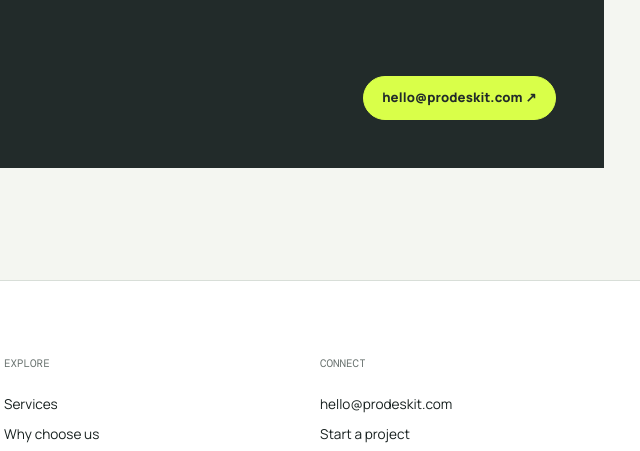
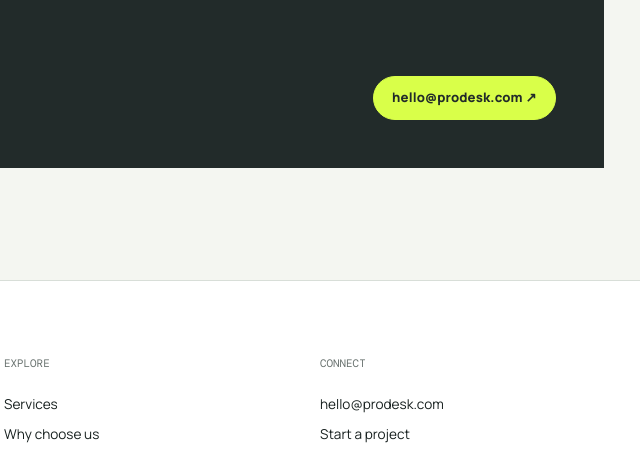
Before and after one commit to nandinikhewale/Prodesk-IT, a plain HTML site: page index.html in a window 1280 px wide. Shown: the part 6012-6463 px from the top of the page, 636-1276 px from the left. Drawn offline with nearby package versions, Linux system fonts and the light colour scheme.

Commit message:
Initial commit

```diff
--- a/index.html
+++ b/index.html
@@ -296,7 +296,7 @@
             <figure class="showcase__media">
                 <img
                     class="showcase__image"
-                    src="assets/project-showcase.webp"
+                    src="assests/project-showcase.webp"
                     width="960"
                     height="720"
                     loading="lazy"
@@ -354,7 +354,7 @@
                     <p class="contact__label">Have a challenge?</p>
                     <h2 class="contact__title">Let&apos;s make<br /><em>something happen.</em></h2>
                 </div>
-                <a class="cta cta--light" href="mailto:hello@prodeskit.com">hello@prodeskit.com ↗</a>
+                <a class="cta cta--light" href="mailto:hello@prodeskit.com">hello@prodesk.com ↗</a>
             </div>
         </section>
     </main>
@@ -371,7 +371,7 @@
             </div>
             <div class="site-footer__group">
                 <p class="site-footer__label">Connect</p>
-                <a class="site-footer__link" href="mailto:hello@prodeskit.com">hello@prodeskit.com</a><a class="site-footer__link" href="#contact">Start a project</a><a class="site-footer__link"
+                <a class="site-footer__link" href="mailto:hello@prodeskit.com">hello@prodesk.com</a><a class="site-footer__link" href="#contact">Start a project</a><a class="site-footer__link"
                     href="#faq">FAQs</a>
             </div>
         </div>
--- a/script.js
+++ b/script.js
@@ -1,3 +1,5 @@
+console.log("Script is running successfully!");
+
 (() => {
     const init = () => {
         const root = document.body
```
Also changed, not shown: assests/project-showcase.webp (added).
